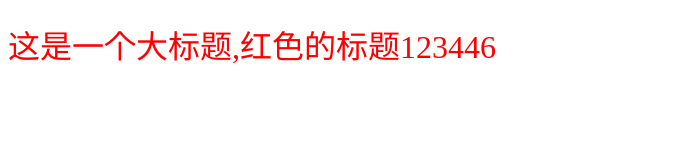
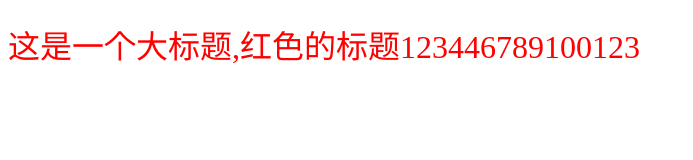
Before and after one commit to tfeng83/projiect_01, a plain HTML site: page index.html in a window 1280 px wide. Shown: the whole page, without its empty margins (0-693 px from the left). Drawn offline with Linux system fonts and the light colour scheme.

Commit message:
全部提交

```diff
--- a/index.html
+++ b/index.html
@@ -13,6 +13,6 @@
     </style>
 </head>
 <body>
-    <h1>这是一个大标题,红色的标题123446</h1>
+    <h1>这是一个大标题,红色的标题123446789100123</h1>
 </body>
 </html>
```
Also changed, not shown: test/index.css (added), 1 other file.
